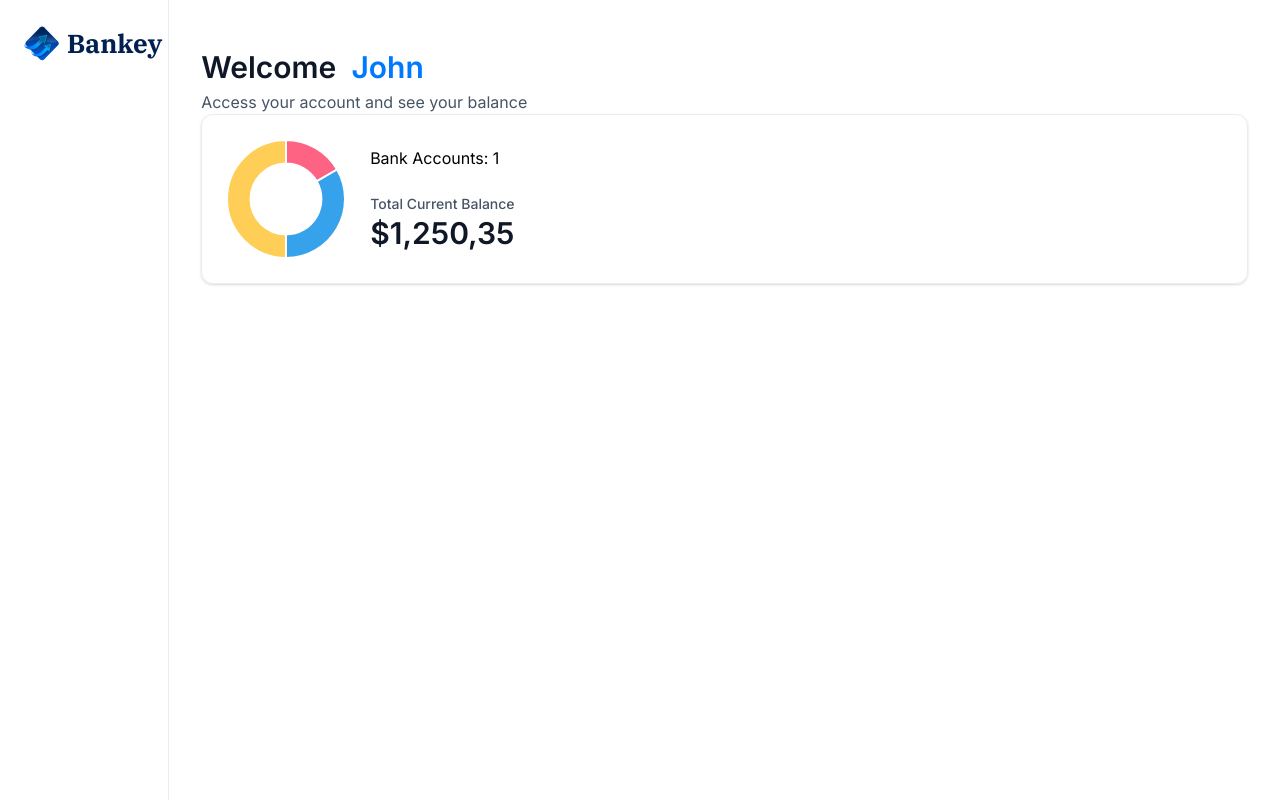
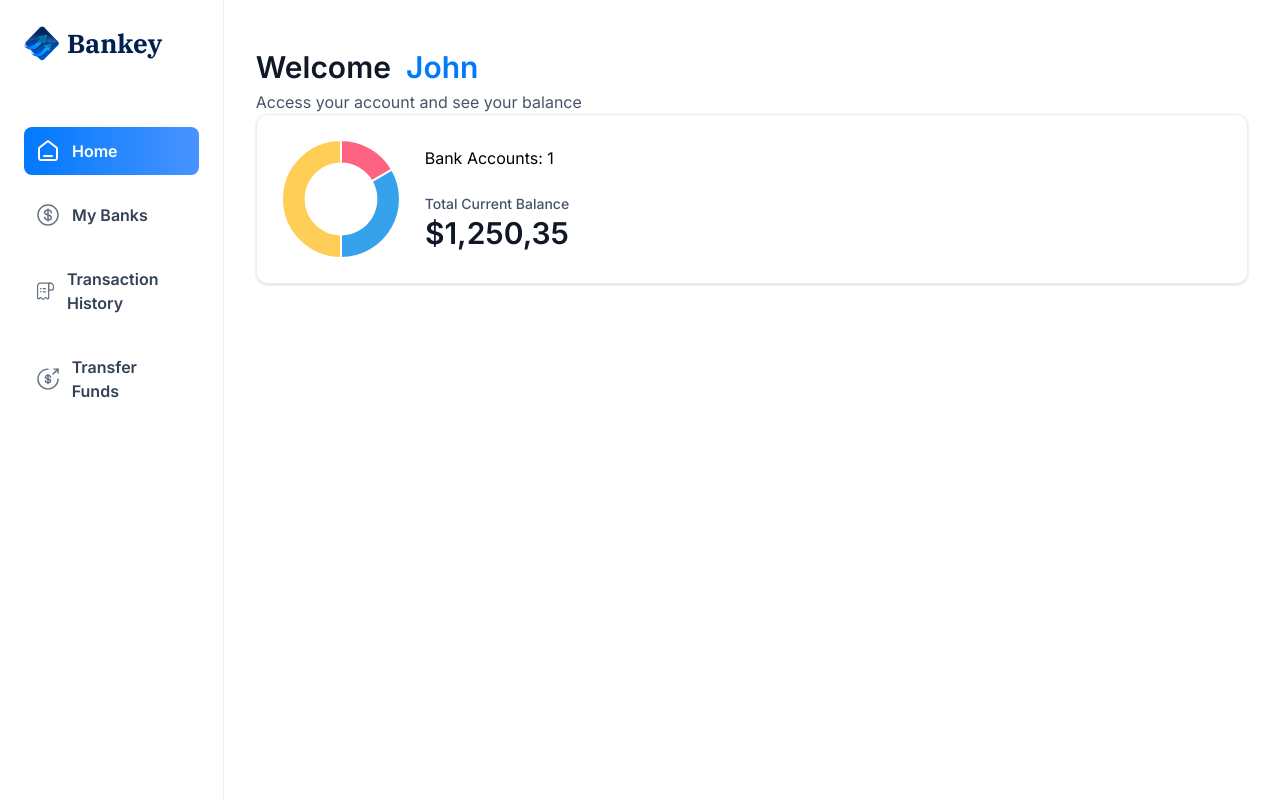
Before and after one commit to tamer4osman/bankey, a Next.js app: page / in a window 1280 px wide. Built offline with nearby package versions, Linux system fonts and the light colour scheme.

Commit message:
Create Links in sidebar

```diff
--- a/components/Sidebar.tsx
+++ b/components/Sidebar.tsx
@@ -22,7 +22,29 @@ const Sidebar = ({ user }: SiderbarProps) => {
           />
           <h1 className="sidebar-logo">Bankey</h1>
         </Link>
+        {sidebarLinks.map((link) => {
+          const isActive = pathname === link.route || pathname.startsWith(`${link.route}/active`)
+          return (
+            <Link
+                key={link.label}
+                href={link.route}
+                className={
+                            cn("sidebar-link", {"bg-bank-gradient": isActive})
+                }
+            >
+                <div className="relative size-6">
+                    <Image
+                        src={link.imgURL}
+                        alt={link.label}
+                        fill
+                        className={cn({"brightness-[3] invert-0":isActive})}
+                    />
+                </div>
+                <p className={cn("sidebar-label", {"!text-white":isActive})}>{link.label}</p>
 
+            </Link>
+          );
+        })}
       </nav>
     </section>
   );
```
